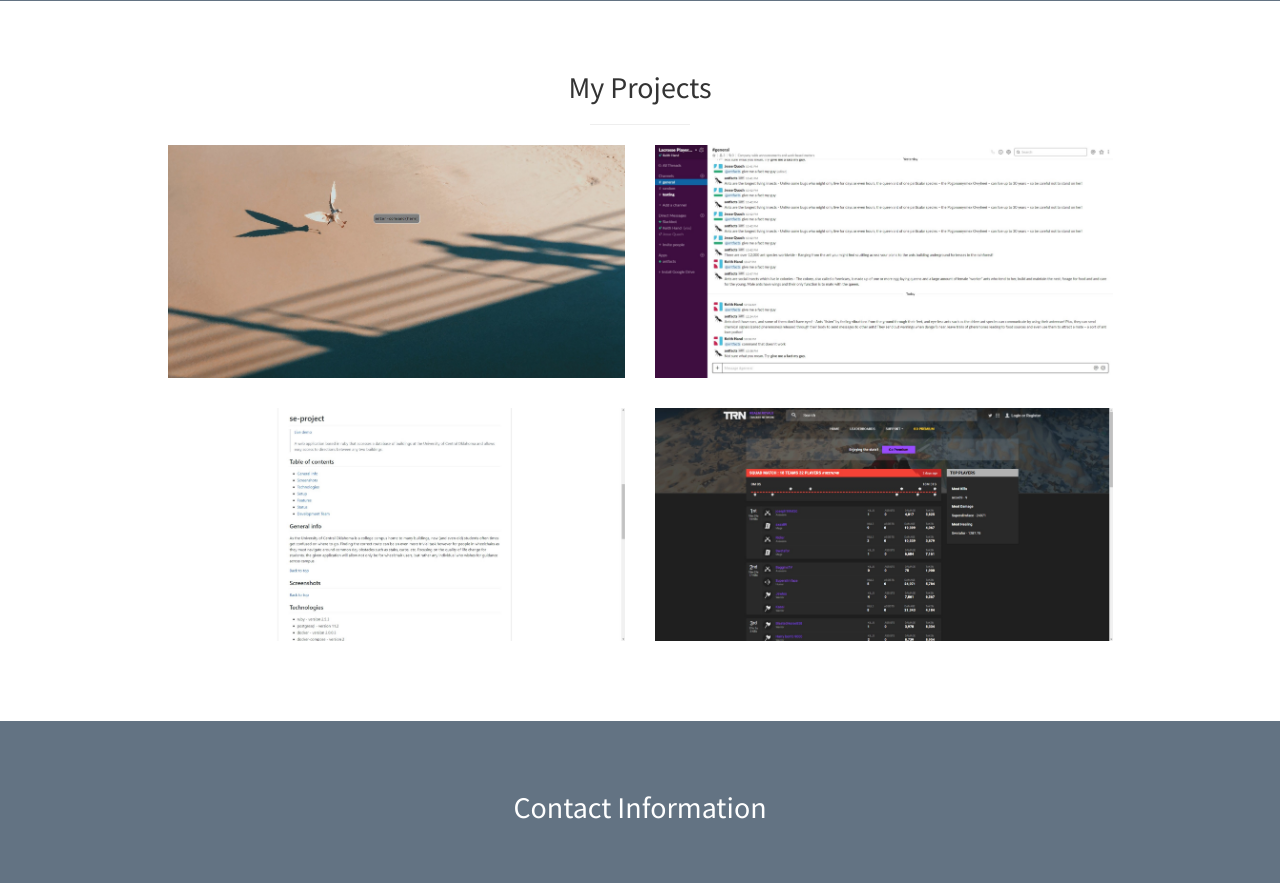
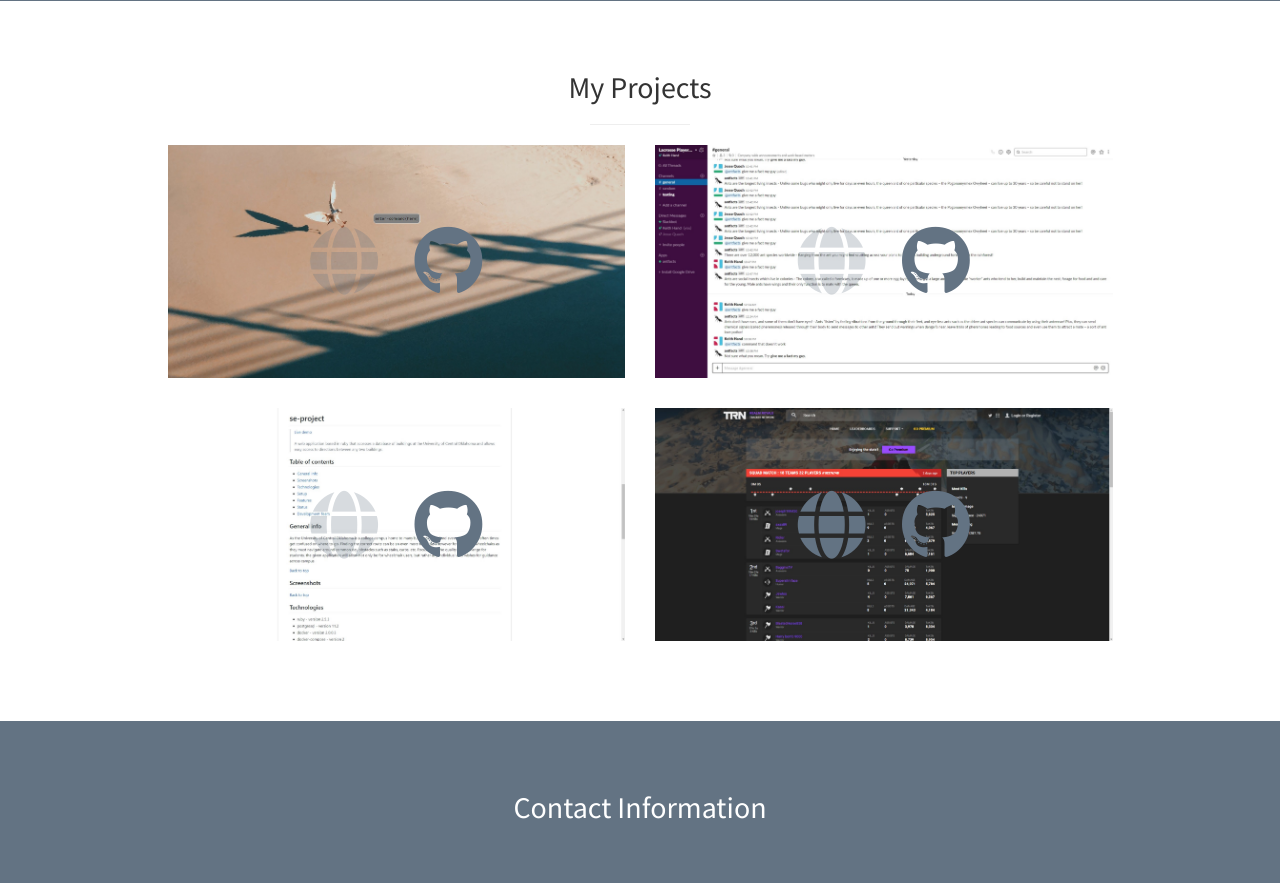
Before and after one commit to keithhand/personal-webpage, a PHP site: page / in a window 1280 px wide. Shown: the part 1922-2805 px from the top of the page. Run offline with PHP 8.4, Linux system fonts and the light colour scheme; some libraries are stand-ins or nearby versions.

Commit message:
added links, centered, but hover is broken

```diff
--- a/public_html/css/main.css
+++ b/public_html/css/main.css
@@ -201,15 +201,36 @@ hr.small {
 }
 
 .portfolio-item {
+    position: relative;
     margin-bottom: 30px;
+    overflow: hidden;
 }
 
 .img-portfolio {
     margin: 0 auto;
+    transition: transform 0.2s;
 }
 
 .img-portfolio:hover {
     opacity: 0.8;
+    transform: scale(1.2);
+}
+
+.portfolio-links {
+    position: absolute;
+    top: 50%;
+    left: 50%;
+    transform: translate(-50%, -50%);
+}
+
+.portfolio-links * {
+    margin-left: .2em;
+    margin-right: .2em;
+}
+
+.portfolio-links .disabled {
+    cursor: not-allowed;
+    color: #63738342;
 }
 
 /* Call to Action */
--- a/public_html/index.php
+++ b/public_html/index.php
@@ -316,32 +316,40 @@
                     <hr class="small">
                     <div class="row">
                         <div class="col-md-6">
-                            <div class="portfolio-item">
-                                <a href="http://github.com/keithhand/personal-portal">
-                                    <img class="img-portfolio img-responsive" src="img/portfolio-1.jpg">
-                                </a>
-                            </div>
+                            <figure class="portfolio-item">
+                                <img class="img-portfolio img-responsive" src="img/portfolio-1.jpg">
+                                <figcaption class="portfolio-links">
+                                    <span class="disabled" href="http://app.hand.technology" target="_blank"><i class="fas fa-globe fa-5x"></i></span>
+                                    <a href="http://github.com/keithhand/personal-portal" target="_blank"><i class="fab fa-github fa-5x"></i></a>
+                                </figcaption>
+                            </figure>
                         </div>
                         <div class="col-md-6">
-                            <div class="portfolio-item">
-                                <a href="http://github.com/keithhand/ant-facts">
-                                    <img class="img-portfolio img-responsive" src="img/portfolio-2.jpg">
-                                </a>
-                            </div>
+                            <figure class="portfolio-item">
+                                <img class="img-portfolio img-responsive" src="img/portfolio-2.jpg">
+                                <figcaption class="portfolio-links">
+                                    <span class="disabled"><i class="fas fa-globe fa-5x" target="_blank"></i></span>
+                                    <a href="http://github.com/keithhand/ant-facts" target="_blank"><i class="fab fa-github fa-5x"></i></a>
+                                </figcaption>
+                            </figure>
                         </div>
                         <div class="col-md-6">
-                            <div class="portfolio-item">
-                                <a href="http://github.com/keithhand/se-project">
-                                    <img class="img-portfolio img-responsive" src="img/portfolio-3.jpg">
-                                </a>
-                            </div>
+                            <figure class="portfolio-item">
+                                <img class="img-portfolio img-responsive" src="img/portfolio-3.jpg">
+                                <figcaption class="portfolio-links">
+                                    <span class="disabled" href="http://uptownok.com" target="_blank"><i class="fas fa-globe fa-5x"></i></span>
+                                    <a href="http://github.com/keithhand/se-project" target="_blank"><i class="fab fa-github fa-5x"></i></a>
+                                </figcaption>
+                            </figure>
                         </div>
                         <div class="col-md-6">
-                            <div class="portfolio-item">
-                                <a href="https://github.com/keithhand/realm-tracker-extended">
-                                    <img class="img-portfolio img-responsive" src="img/portfolio-4.jpg">
-                                </a>
-                            </div>
+                            <figure class="portfolio-item">
+                                <img class="img-portfolio img-responsive" src="img/portfolio-4.jpg">
+                                <figcaption class="portfolio-links">
+                                    <a href="https://addons.mozilla.org/en-US/firefox/addon/realm-tracker-extended/" target="_blank"><i class="fas fa-globe fa-5x"></i></a>
+                                    <a href="http://github.com/keithhand/realm-tracker-extended" target="_blank"><i class="fab fa-github fa-5x"></i></a>
+                                </figcaption>
+                            </figure>
                         </div>
                     </div>
                     <!-- /.row (nested) -->
```
